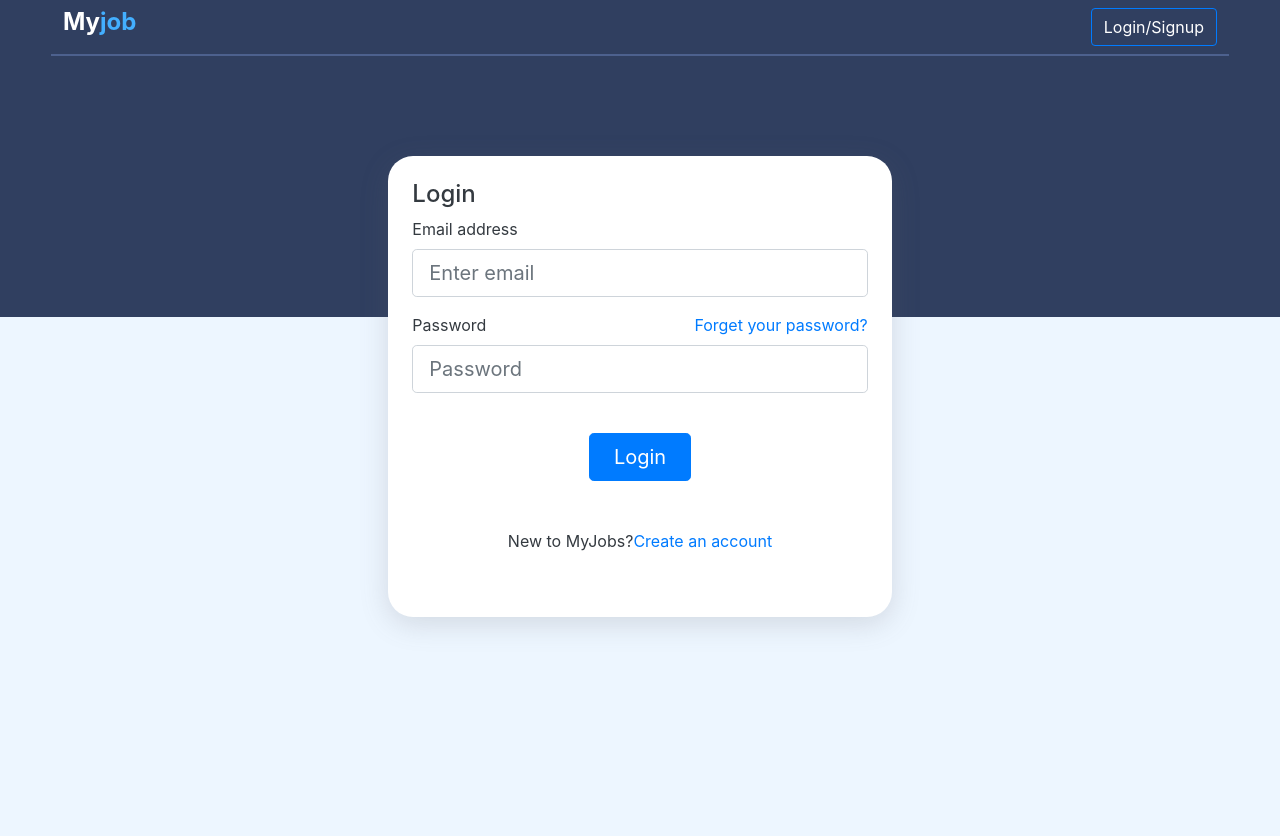
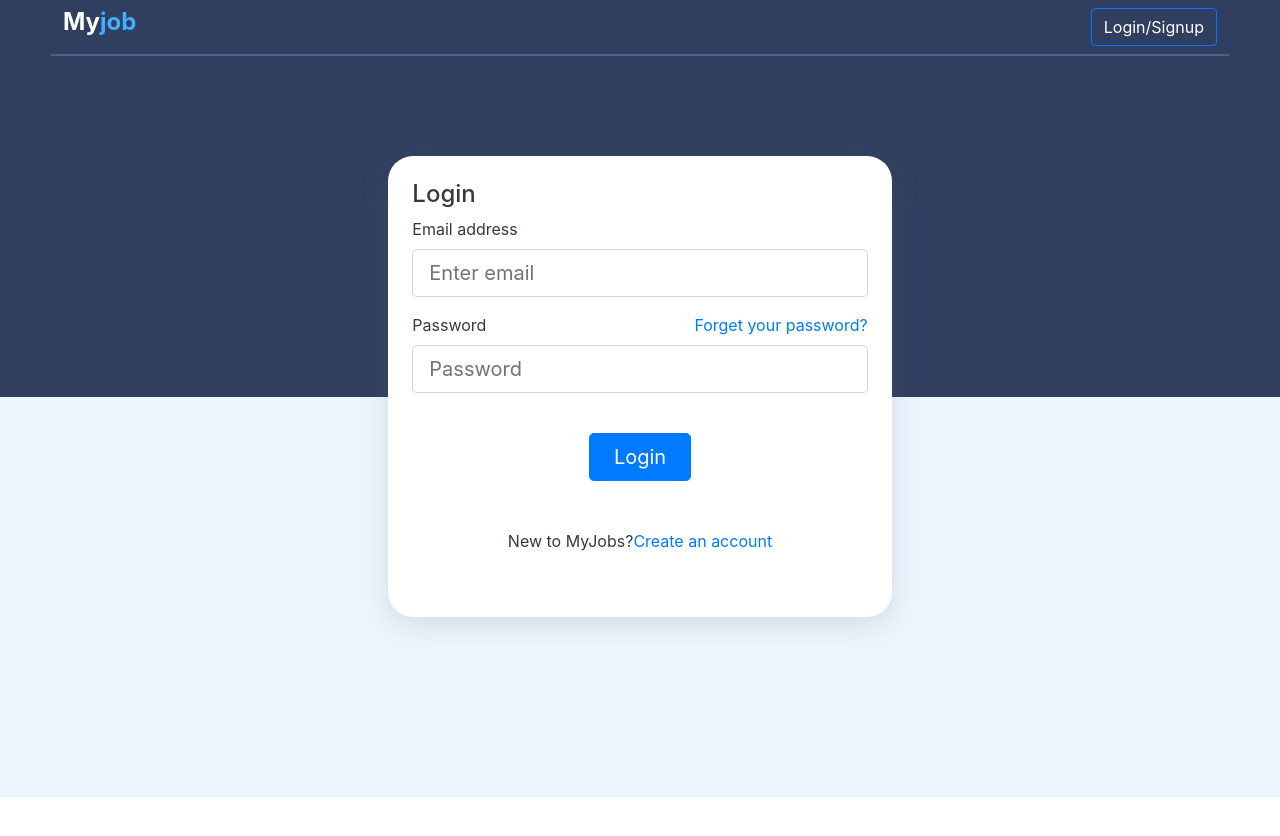
Before and after one commit to ankit-hindustani/naukariboat, a React (Create React App) app: page /signin in a window 1280 px wide. Shown: the top 836 px of the page. After the commit the page ends 800 px from the top, so only its background shows below. Built offline with nearby package versions, Linux system fonts and the light colour scheme.

Commit message:
background fix

```diff
--- a/src/user/Signin.css
+++ b/src/user/Signin.css
@@ -1,16 +1,16 @@
 .section1{
     background: #303F60;
 }
-.formsection{
+.signinformsection{
 
-    margin-bottom: -100px;
+    margin-bottom: -220px;
     margin-top: 100px;
 }
 /* .section1row{
     border: 5px solid green;
 } */
 .signinSection2{
-    height: 70vh;
+    height: 50vh;
     background: #EDF6FF;
 }
 .round{
--- a/src/user/Signin.js
+++ b/src/user/Signin.js
@@ -7,7 +7,7 @@ function Singin() {
     <>
       <div className="container-fluid section1">
         <div className="row justify-content-center section1row">
-          <div className="col-md-5 formsection ">
+          <div className="col-md-5 signinformsection ">
             <form className="bg-white p-4 text-dark round ">
             <h4 className="">Login</h4>
 
--- a/src/user/Signup.css
+++ b/src/user/Signup.css
@@ -1,9 +1,9 @@
 .section1{
     background: #303F60;
 }
-.formsection{
+.signupformsection{
 
-    margin-bottom: -300px;
+    margin-bottom: -410px;
     margin-top: 100px;
 }
 /* .section1row{
--- a/src/user/Signup.js
+++ b/src/user/Signup.js
@@ -83,7 +83,7 @@ function Signup() {
     <>
       <div className="container-fluid section1">
         <div className="row justify-content-center section1row">
-          <div className="col-md-5 formsection ">
+          <div className="col-md-5 signupformsection ">
             <form className="bg-white p-4 text-dark round ">
               <h4 className="">Signup</h4>
               {message?<p className="text-danger m-0">{message}</p>:""}
```
